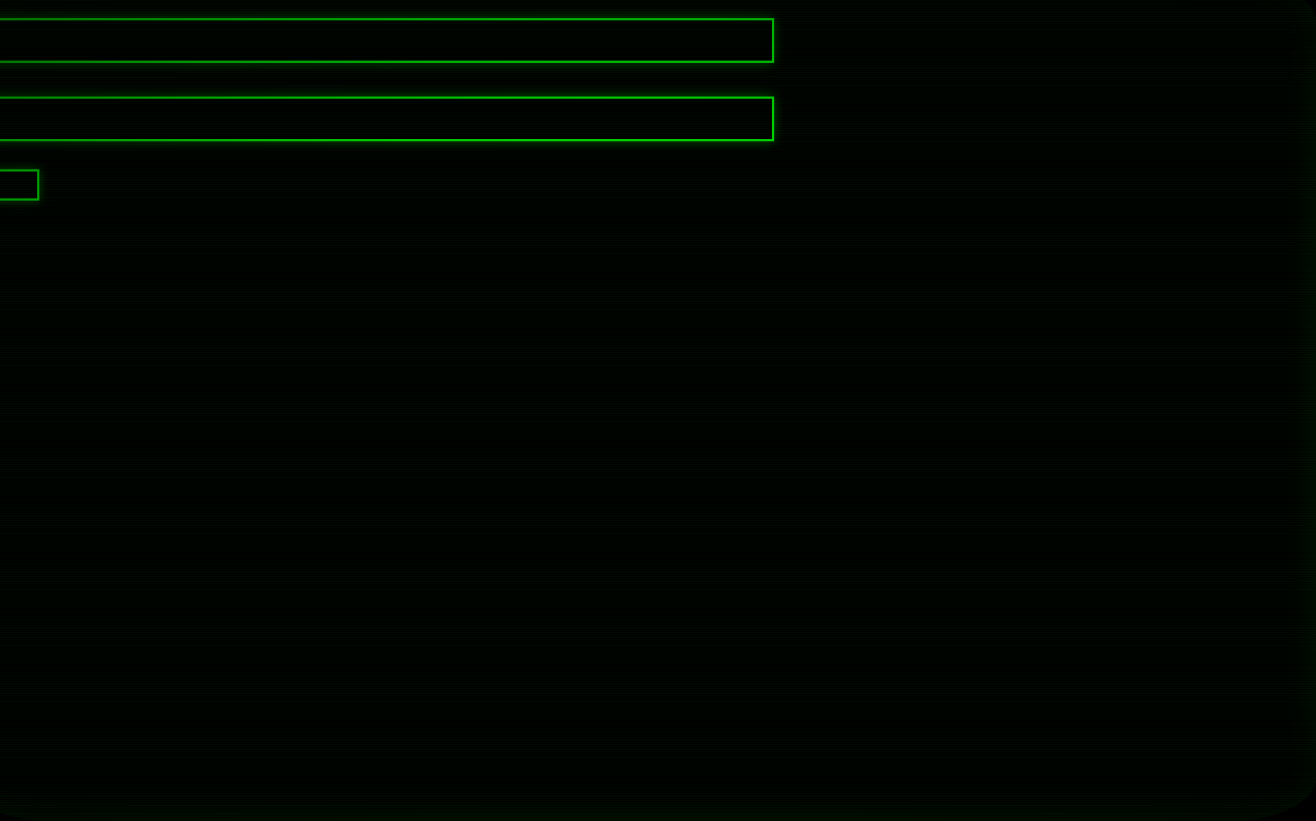
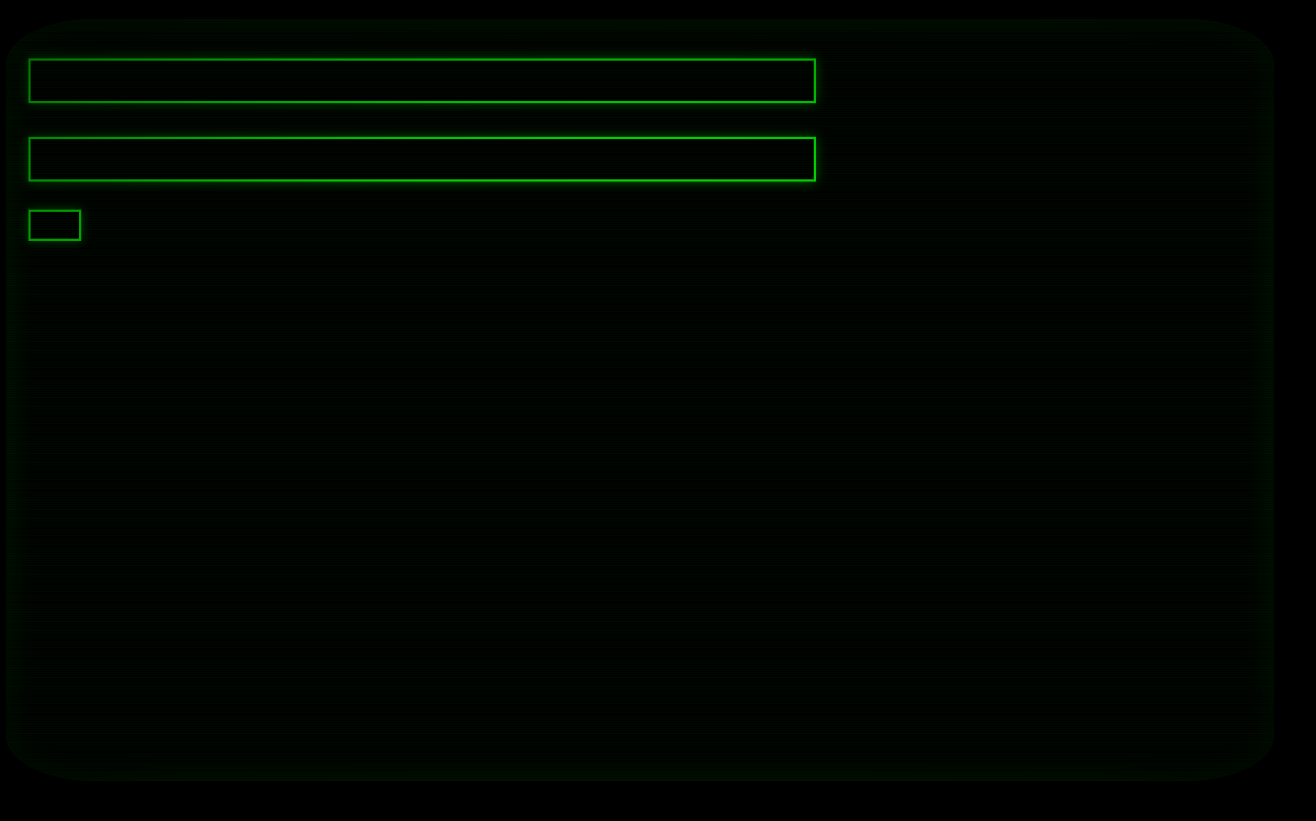
Before and after one commit to js-blord/eduardo-land, a website: page index.html in a window 1280 px wide. Shown: the whole page, 1316 px wide, since content can reach past the window. After the commit the page ends 800 px from the top, so only its background shows below. Drawn offline with Linux system fonts and the light colour scheme.

Commit message:
Update look.css

```diff
--- a/look.css
+++ b/look.css
@@ -31,8 +31,8 @@ html {
 }
 
 body {
-    width: 96vw;
-    height: 94vh;
+    width: 90vw;
+    height: 85vh;
     /* Barrel bulge distortion outwards in 3D */
     transform: scale(1.1, 1.12);
     /* Symmetrical fisheye curve on all 4 corners */
```
